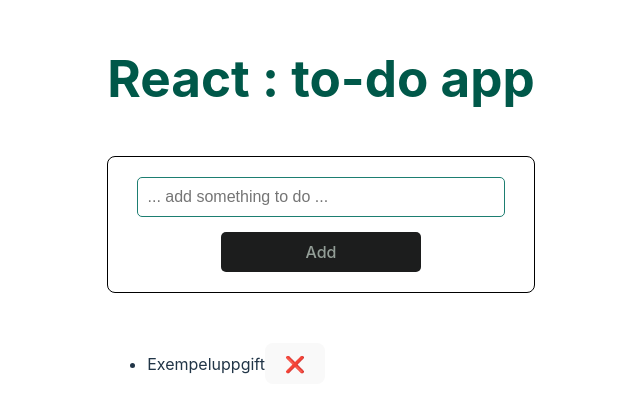
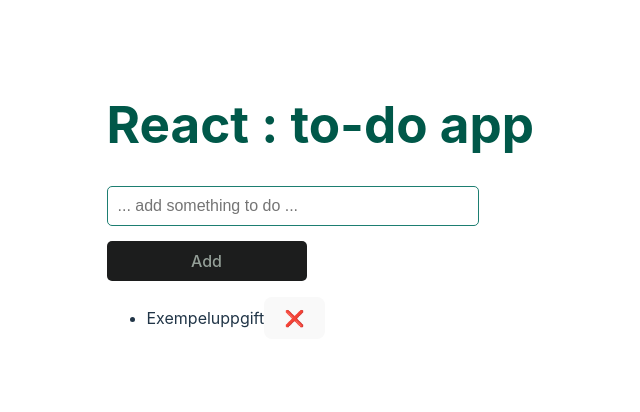
Before and after one commit to hampusvh/react-todo-app, a React (Vite) app: page / in a window 1280 px wide. Shown: the part 192-604 px from the top of the page, without its empty margins (319-959 px from the left). Built offline with nearby package versions, Linux system fonts and the light colour scheme.

Commit message:
experimental styling and containers

```diff
--- a/src/App.jsx
+++ b/src/App.jsx
@@ -39,7 +39,7 @@ function App() {
 
 <>
 <h1>React : to-do app</h1>
-    <div className={styles.container}>
+    <div className={styles.listContainer}>
 
       {/* Inputfält och knapp */}
       <input
@@ -54,6 +54,7 @@ function App() {
         </button>
       </div>
         {/* Lista med uppgifter */}
+        <div className={styles.listContainer}>
         <ul>
           {todos.map((todo, index) => (
             <li
@@ -71,7 +72,7 @@ function App() {
               </li>
           ))}
         </ul>
-
+  </div>
       </>
   );
 }
--- a/src/Todo.module.css
+++ b/src/Todo.module.css
@@ -18,7 +18,7 @@ body {
     flex-direction: column;
     align-items: center;
     justify-content: center;
-    border: 1px solid black;
+    border: 1px solid  rgb(0, 88, 73);
 }
 
 .inputField {
```
